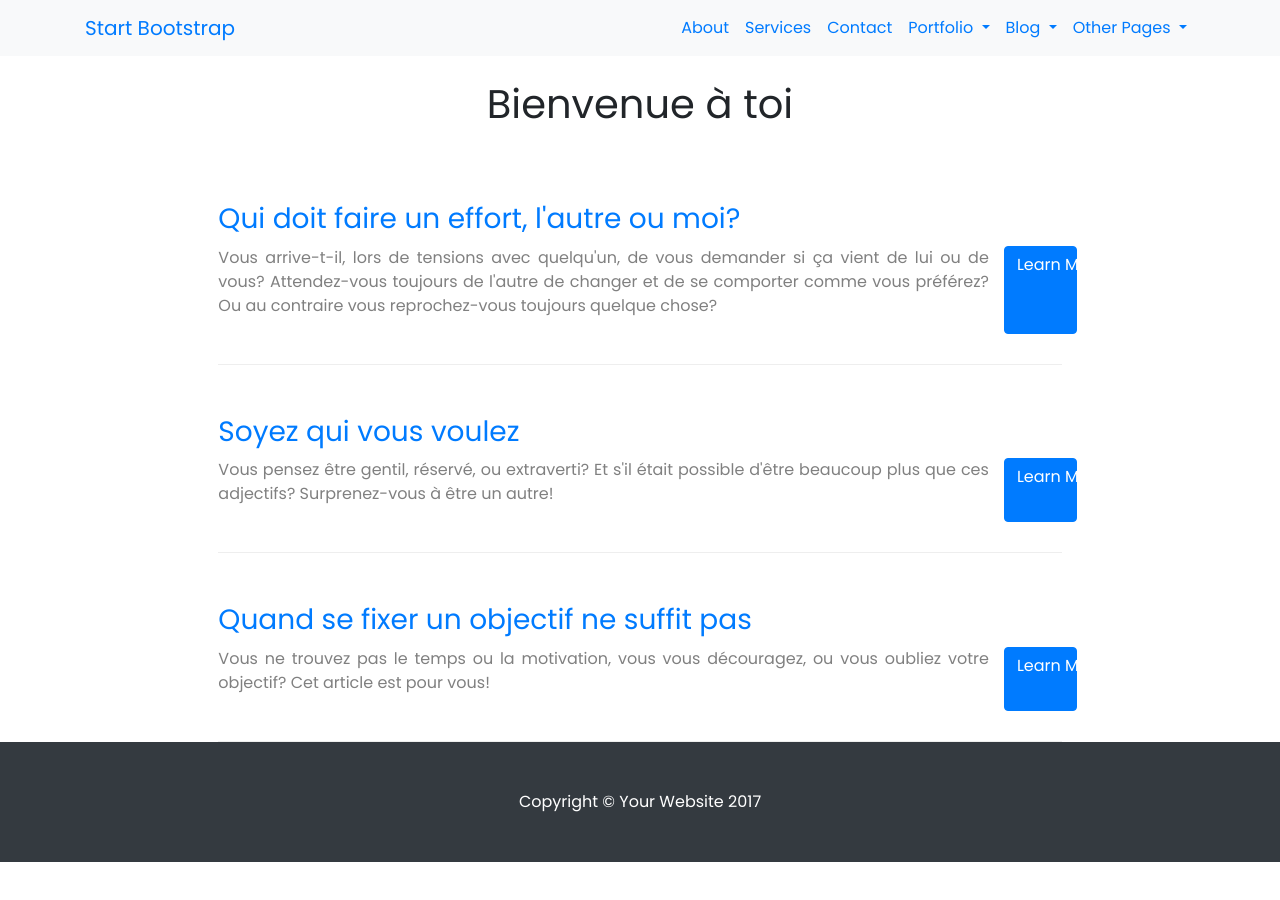
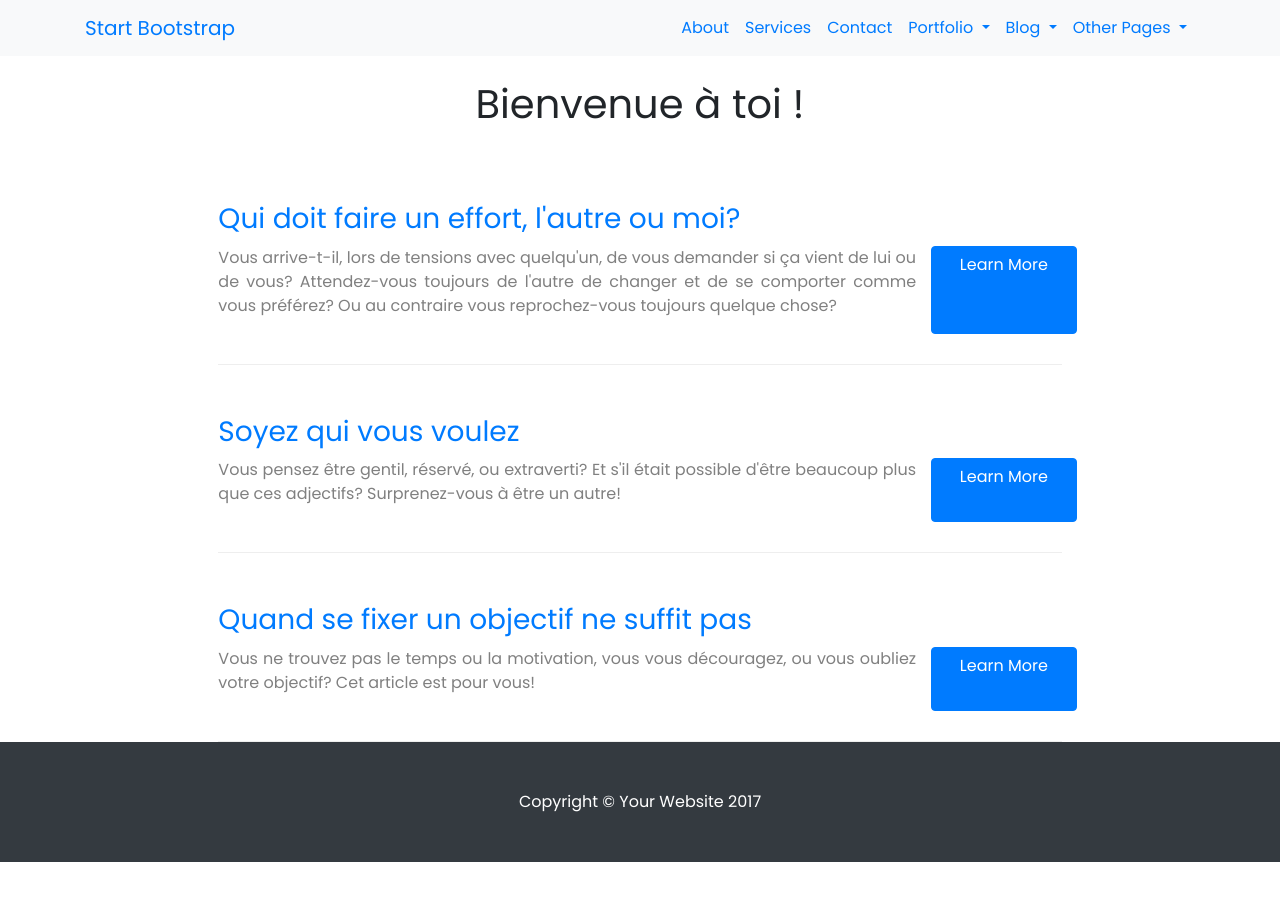
Before and after one commit to OrgaEvolutions/Nathoup.github.io, a Jekyll site: the page built from index.html, in a window 1280 px wide. Built offline with Jekyll 4.4.1, drawn with Linux system fonts in a browser that asks for light colours; nearby versions of some CDN libraries; some web fonts are replaced.

Commit message:
Update index.html

```diff
--- a/index.html
+++ b/index.html
@@ -2,7 +2,7 @@
 layout: default
 ---
 
-<h1 class="my-4"><center>Bienvenue à toi</center></h1>
+<h1 class="my-4"><center>Bienvenue à toi !</center></h1>
 
 <div class="row">
 	<div class="col-md-8 mx-auto">
@@ -13,11 +13,11 @@ layout: default
 						<div class="col-12">
 							<h3 style="margin-top: 20px;margin-bottom: 10px;">{{ article.title }}</h3>
 						</div>
-						<div class="col-sm-11">
-							<p style="color: gray; style="text-decoration: none;">{{ article.intro }}</p>
+						<div class="col-sm-10">
+							<p style="color: gray; text-decoration: none;">{{ article.intro }}</p>
 						</div>
 
-						<div class="col-sm-1 align-middle btn btn-primary">
+						<div class="col-sm-2 align-middle btn btn-primary">
 							Learn More
 						</div>
 					</div>
```
